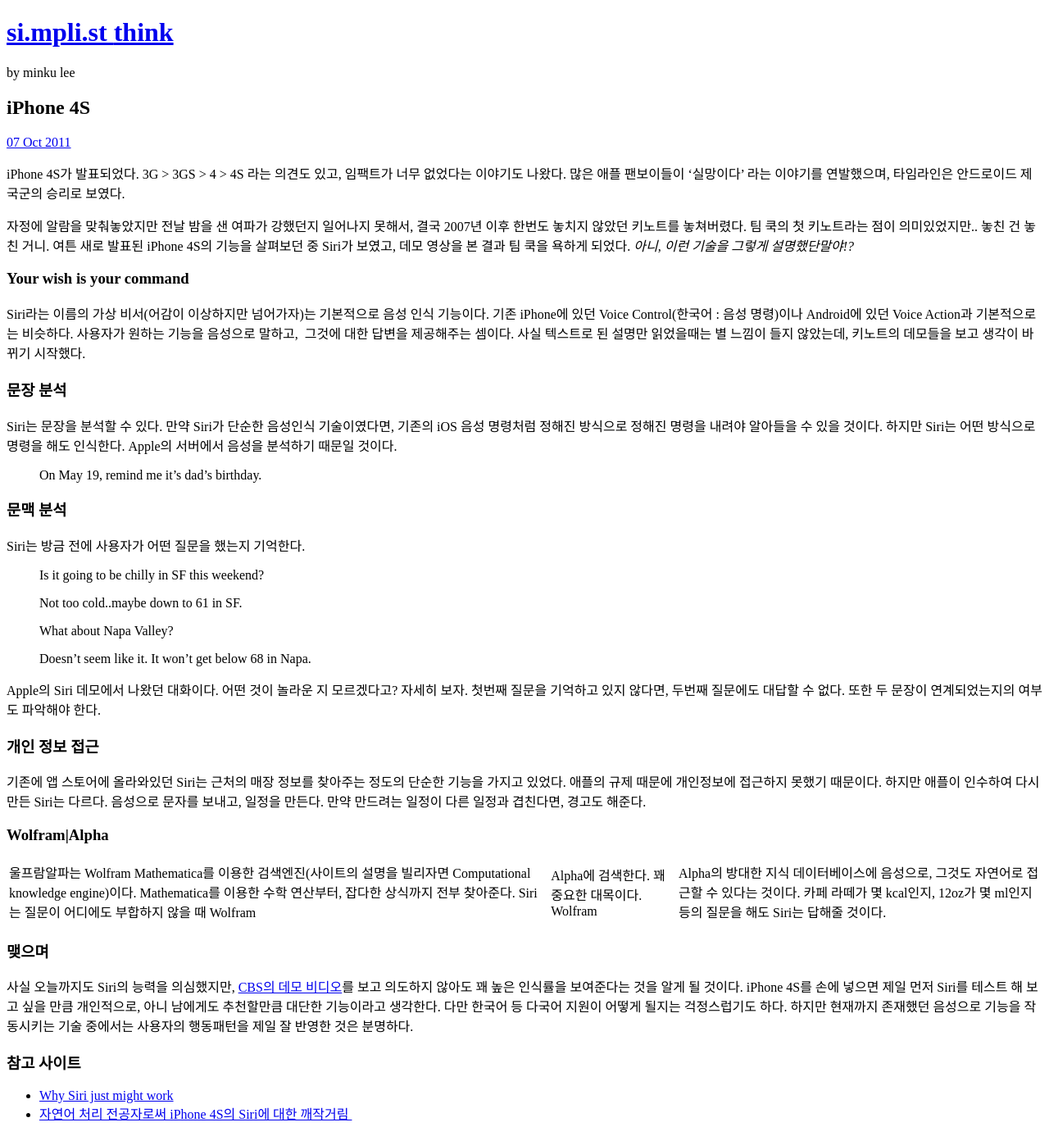
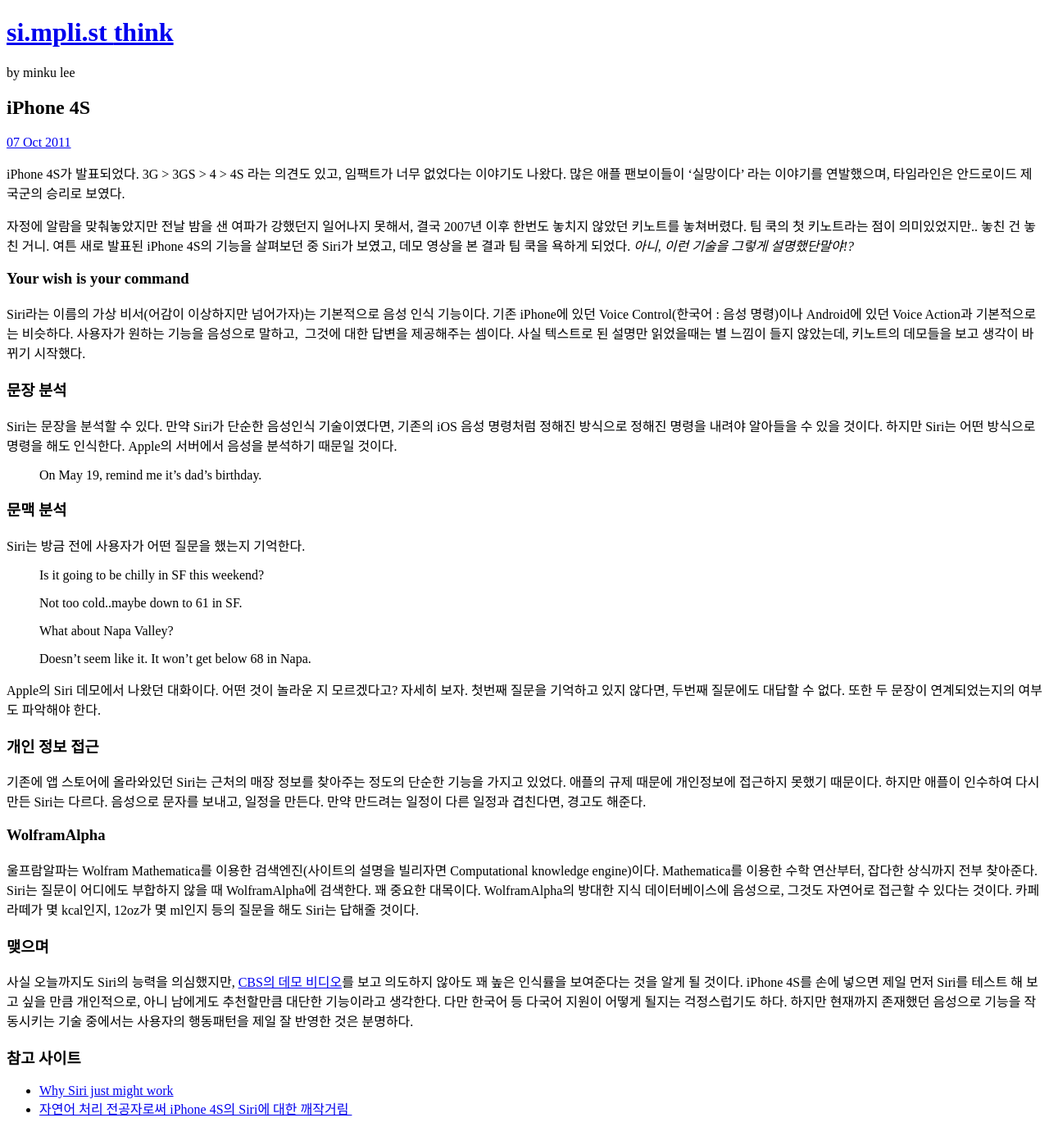
Before and after one commit to premist/si.mpli.st, a Jekyll site: the page built from _posts/2011-10-07-thoughts-on-iphone-4s.md, in a window 1280 px wide. Shown: the whole page at 82% size. Built offline with Jekyll 4.4.1, drawn with Linux system fonts in a browser that asks for light colours; some web fonts are replaced.

Commit message:
Fix markdown parsing issue on 2011-10-07 post

```diff
--- a/_posts/2011-10-07-thoughts-on-iphone-4s.md
+++ b/_posts/2011-10-07-thoughts-on-iphone-4s.md
@@ -43,9 +43,9 @@
 기존에 앱 스토어에 올라와있던 Siri는 근처의 매장 정보를 찾아주는 정도의 단순한 기능을 가지고 있었다. 애플의 규제 때문에 개인정보에 접근하지 못했기 때문이다. 하지만 애플이 인수하여 다시 만든 Siri는 다르다. 음성으로 문자를 보내고, 일정을 만든다. 만약 만드려는 일정이 다른 일정과 겹친다면, 경고도 해준다.
 
 
-### Wolfram|Alpha
+### WolframAlpha
 
-울프람알파는 Wolfram Mathematica를 이용한 검색엔진(사이트의 설명을 빌리자면 Computational knowledge engine)이다. Mathematica를 이용한 수학 연산부터, 잡다한 상식까지 전부 찾아준다. Siri는 질문이 어디에도 부합하지 않을 때 Wolfram|Alpha에 검색한다. 꽤 중요한 대목이다. Wolfram|Alpha의 방대한 지식 데이터베이스에 음성으로, 그것도 자연어로 접근할 수 있다는 것이다. 카페 라떼가 몇 kcal인지, 12oz가 몇 ml인지 등의 질문을 해도 Siri는 답해줄 것이다.
+울프람알파는 Wolfram Mathematica를 이용한 검색엔진(사이트의 설명을 빌리자면 Computational knowledge engine)이다. Mathematica를 이용한 수학 연산부터, 잡다한 상식까지 전부 찾아준다. Siri는 질문이 어디에도 부합하지 않을 때 WolframAlpha에 검색한다. 꽤 중요한 대목이다. WolframAlpha의 방대한 지식 데이터베이스에 음성으로, 그것도 자연어로 접근할 수 있다는 것이다. 카페 라떼가 몇 kcal인지, 12oz가 몇 ml인지 등의 질문을 해도 Siri는 답해줄 것이다.
 
 
 ### 맺으며
```
